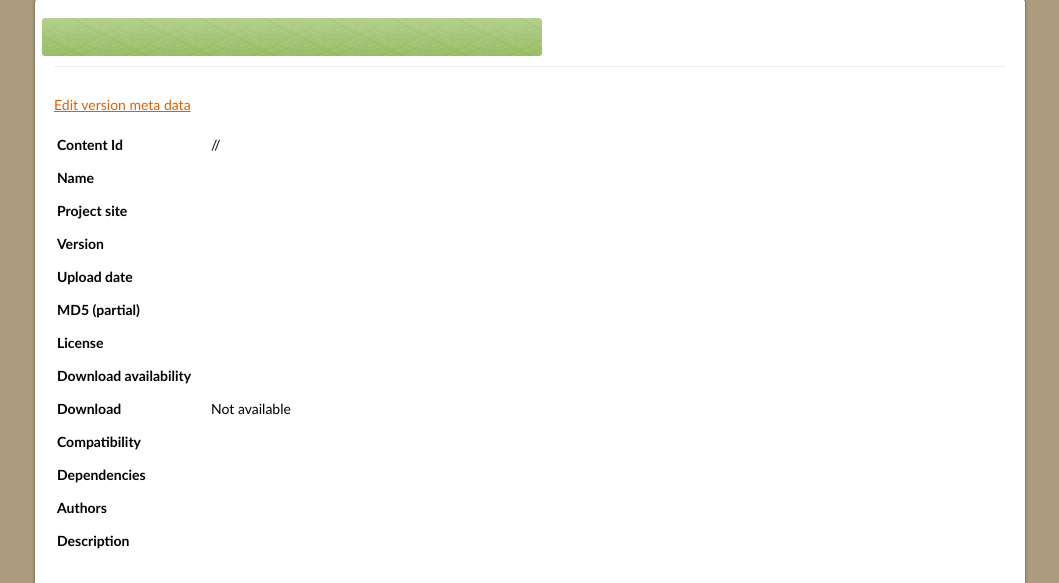
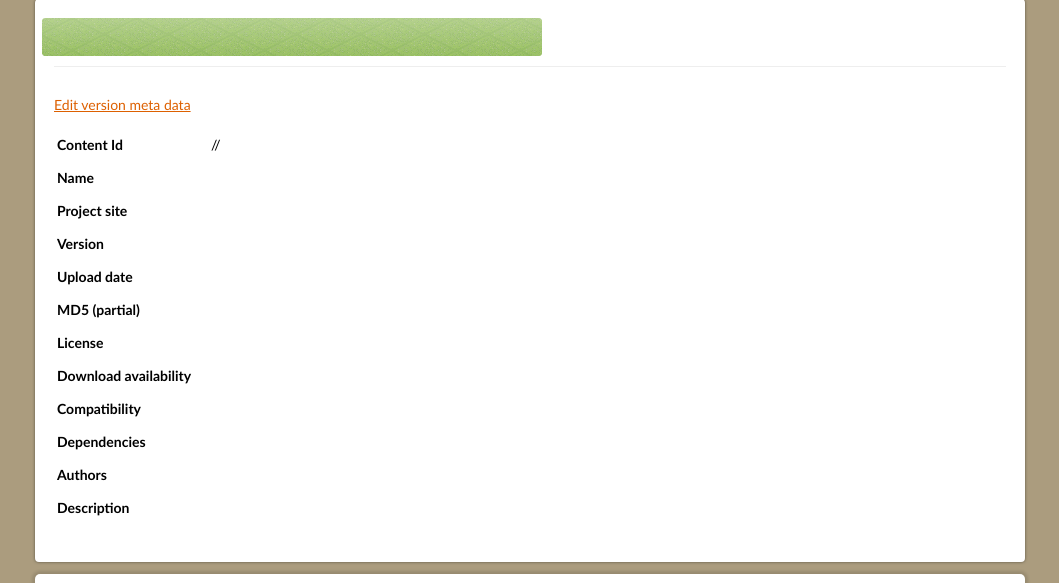
Before and after one commit to OpenTTD/bananas-frontend-web, a Python web app: template webclient/templates/manager_version_info.html in a window 1280 px wide. Shown: the part 130-713 px from the top of the page, without its empty margins (110-1169 px from the left). Run offline with Jinja, Linux system fonts and the light colour scheme; the template is opened without the code that fills it, so the values that code supplies are empty.

Commit message:
Change: Don't use download-url as it's never set

```diff
--- a/webclient/templates/manager_version_info.html
+++ b/webclient/templates/manager_version_info.html
@@ -41,13 +41,6 @@
     <tr><th>MD5 (partial)</th><td>{{ version["md5sum-partial"] }}</td></tr>
     <tr><th>License</th><td>{{ version["license"] }}</td></tr>
     <tr><th>Download availability</th><td>{{ version["availability"] }}</td></tr>
-    <tr><th>Download</th>
-    {% if version["download-url"] %}
-        <td><a href="{{ version["download-url"] }}">{{ (version["filesize"] | int) // 1024 }} kB</a></td>
-    {% else %}
-        <td>Not available</td>
-    {% endif %}
-    </tr>
     <tr><th>Compatibility</th><td>
         <ul class="compatibility">
         {% for c in compatibility %}
--- a/webclient/templates/package_info.html
+++ b/webclient/templates/package_info.html
@@ -94,9 +94,7 @@
         <td>{{ version["upload-date"] }}</td>
         <td>{{ version["md5sum-partial"] }}</td>
         <td>{{ version["license"] }}</td>
-        {% if version["download-url"] %}
-            <td><a href="{{ version["download-url"] }}">{{ (version["filesize"] | int) // 1024 }} kB</a></td>
-        {% elif version["availability"] == "new-games" %}
+        {% if version["availability"] == "new-games" %}
             <td>Available ingame</td>
         {% else %}
             <td>Only for savegames</td>
--- a/webclient/templates/version_info.html
+++ b/webclient/templates/version_info.html
@@ -71,9 +71,7 @@
     <tr><th>MD5 (partial)</th><td>{{ version["md5sum-partial"] }}</td></tr>
     <tr><th>License</th><td>{{ version["license"] }}</td></tr>
     <tr><th>Download</th>
-    {% if version["download-url"] %}
-        <td><a href="{{ version["download-url"] }}">{{ (version["filesize"] | int) // 1024 }} kB</a></td>
-    {% elif version["availability"] == "new-games" %}
+    {% if version["availability"] == "new-games" %}
         <td>Available ingame</td>
     {% else %}
         <td>Only for savegames</td>
```
